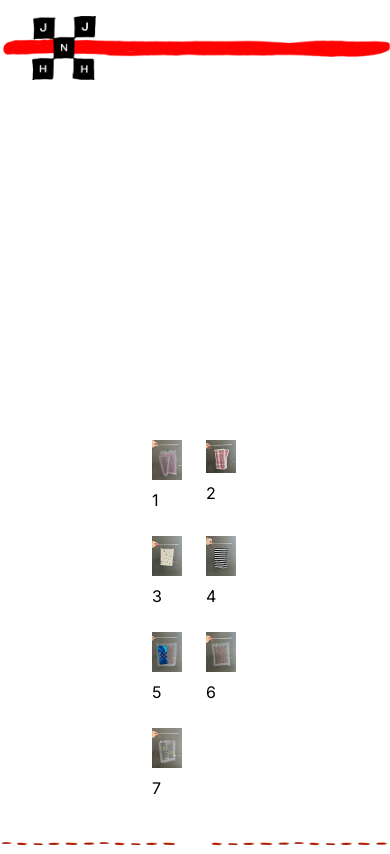
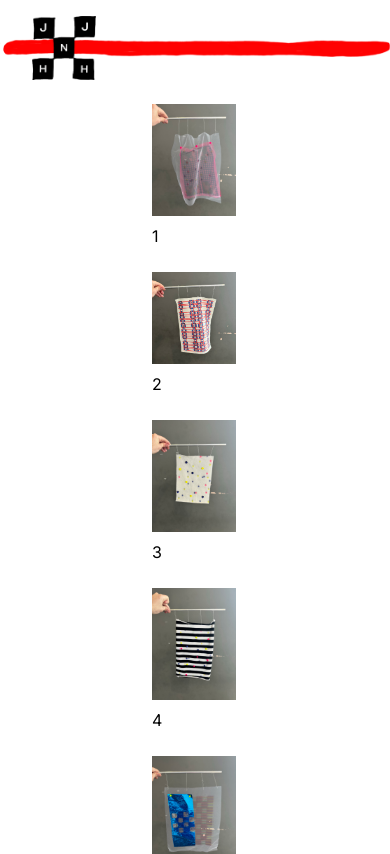
Before and after one commit to sam-uel-thomas/jnh-site, a Next.js app: page /fabricSamples in a window 390 px wide. Shown: the top 854 px of the page. Built offline with nearby package versions, Linux system fonts and the light colour scheme; a web font is replaced by a local one.

Commit message:
fix: update sizing on mobile

```diff
--- a/app/fabricSamples/page.jsx
+++ b/app/fabricSamples/page.jsx
@@ -11,7 +11,7 @@ const fabricSamples = () => {
             <div className='bg-white flex flex-col justify-between min-h-screen'>
                 <Navbar />
                 <div className="relative flex flex-col justify-end items-center w-2/3 pt-0 md:pt-0 mb-5 z-10 pl-32">
-                    <div className="grid grid-cols-2 md:grid-cols-1 gap-6 md:gap-16 p-6 md:p-16">
+                    <div className="grid grid-cols-1 md:grid-cols-1 gap-6 md:gap-16 p-6 md:p-16">
                         {fabricSamplesData.map((sample, index) => (
                             <Link href={`/fabricSamples/${index}`} key={index}>
                                 <ImageCard src={sample.src} alt={sample.alt} title={index+1} />
```
